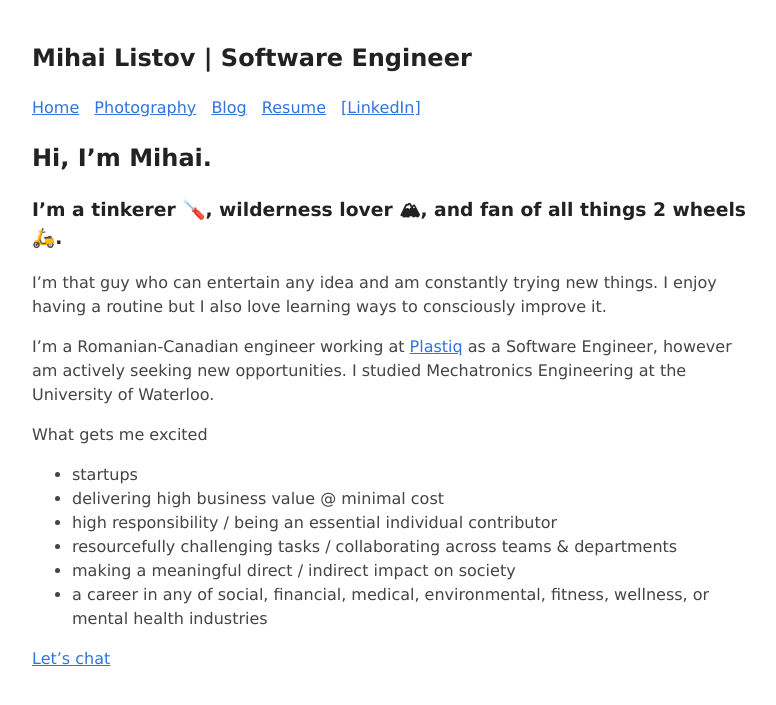
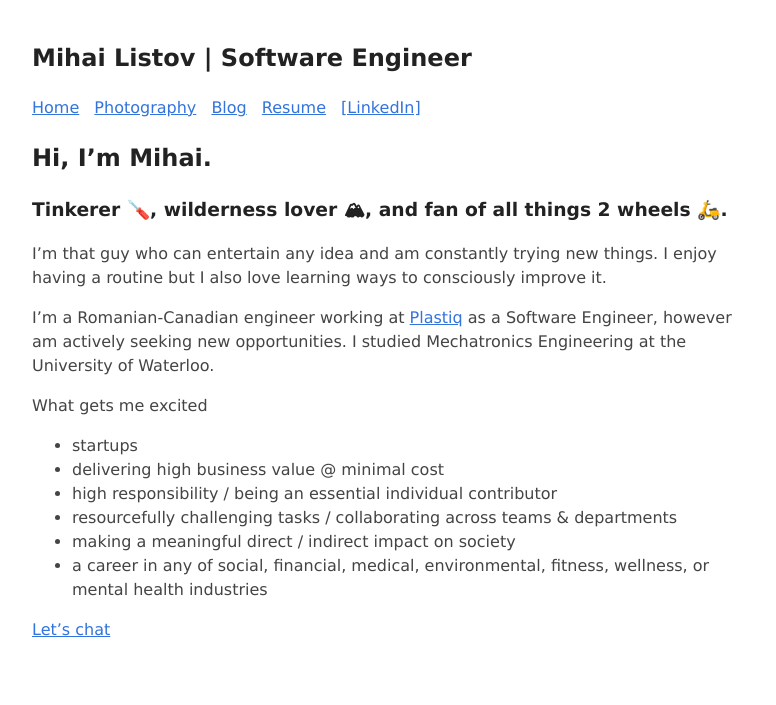
Before and after one commit to mihailistov/mihailistov.ca, a Jekyll site: the page built from index.md, in a window 1280 px wide. Shown: the top 705 px of the page, without its empty margins (248-1024 px from the left). Built offline with Jekyll 4.4.1, drawn with Linux system fonts in a browser that asks for light colours.

```diff
--- a/index.md
+++ b/index.md
@@ -5,7 +5,7 @@ title: Hello
 ---
 ## Hi, I'm Mihai.
 
-### I'm a tinkerer 🪛, wilderness lover 🏔, and fan of all things 2 wheels 🛵.
+### Tinkerer 🪛, wilderness lover 🏔, and fan of all things 2 wheels 🛵.
 
 I'm that guy who can entertain any idea and am constantly trying new things. I enjoy having a routine but I also love learning ways to consciously improve it.
 
```
